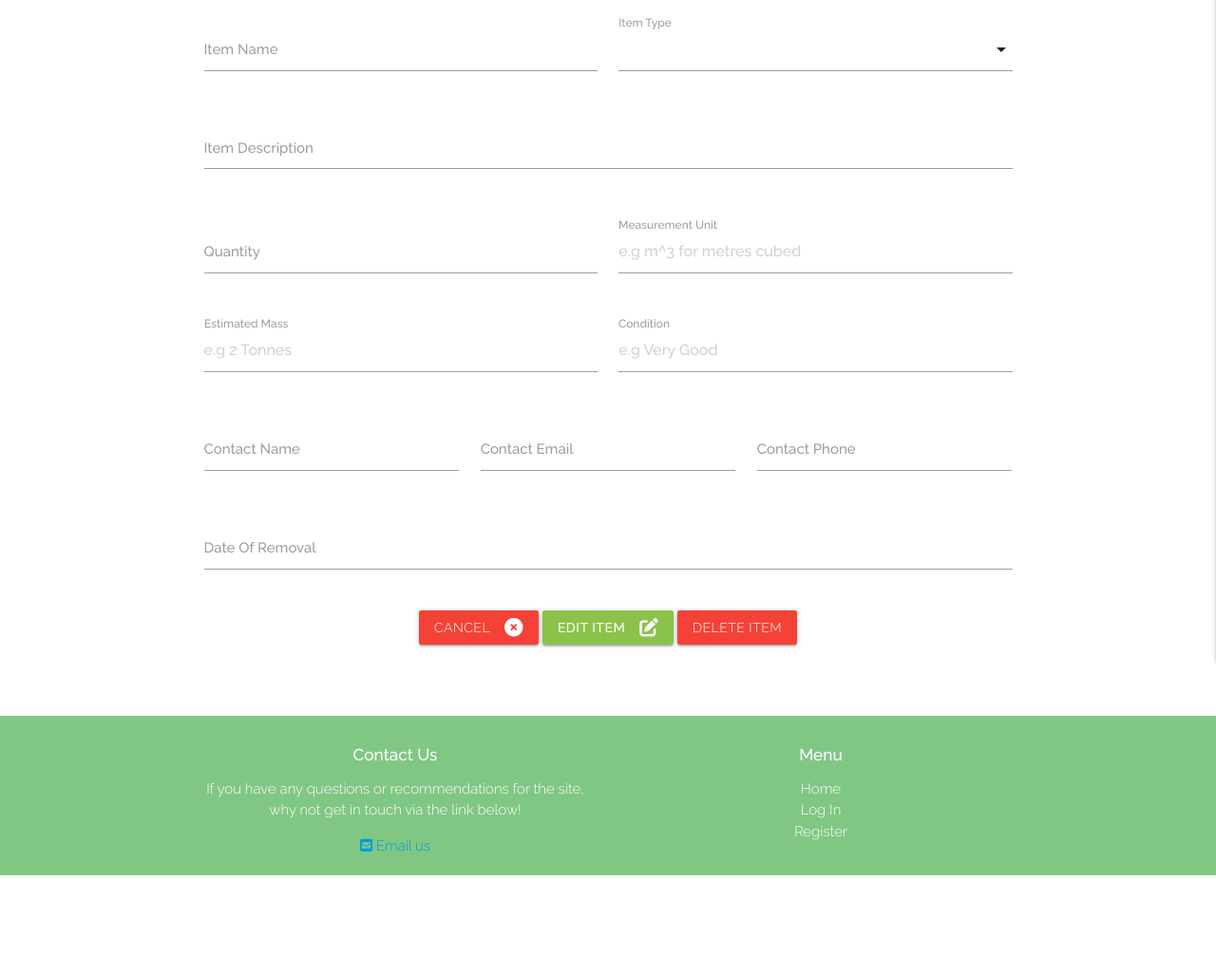
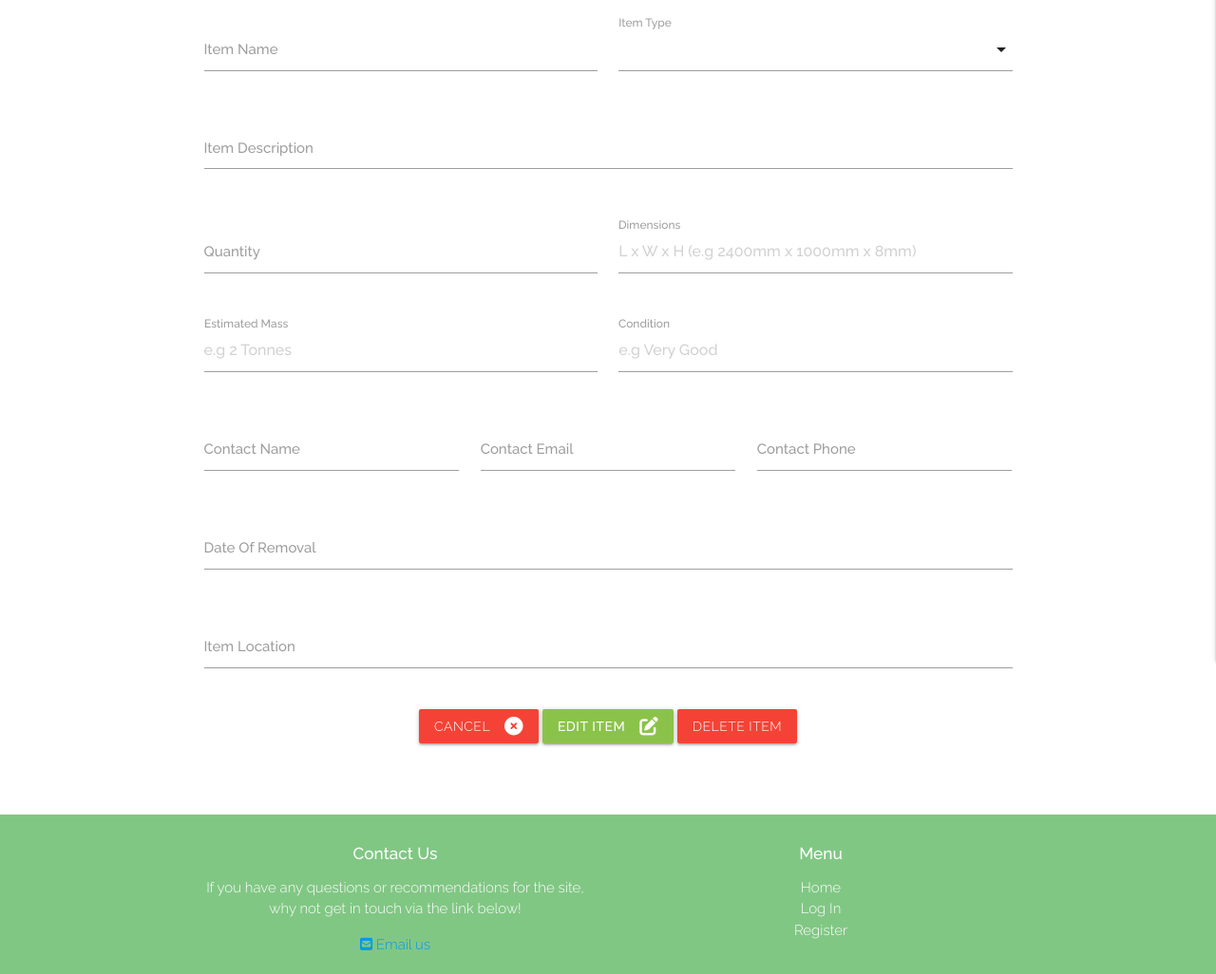
Before and after one commit to marcusnolan/restruction, a Flask app: template templates/edit_item.html in a window 1280 px wide. Shown: the part 164-1190 px from the top of the page at 95% size. Before the commit the page ends 1086 px from the top, so only its background shows below. Run offline with Flask 2, Linux system fonts and the light colour scheme; the template is opened without the code that fills it, so the values that code supplies are empty; some libraries are stand-ins or nearby versions.

Commit message:
User stories testing section of Readme updated and small bug with itel location showing on edit item page fixed

```diff
--- a/templates/edit_item.html
+++ b/templates/edit_item.html
@@ -43,10 +43,10 @@
                         <label for="quantity">Quantity</label>
                     </div>
                     <div class="input-field col s6">
-                        <input placeholder="e.g m^3 for metres cubed" id="measurement_unit" name="measurement_unit"
-                            value="{{ item.measurement_unit }}" type="text" class="validate" minlength="1"
+                        <input placeholder="L x W x H (e.g 2400mm x 1000mm x 8mm)" id="dimensions" name="dimensions"
+                            value="{{ item.dimensions }}" type="text" class="validate" minlength="1"
                             maxlength="50">
-                        <label for="measurement_unit">Measurement Unit</label>
+                        <label for="dimensions">Dimensions</label>
                     </div>
                 </div>
                 <div class="row">
@@ -86,6 +86,14 @@
                     </div>
                 </div>
                 <div class="row">
+                    <div class="input-field col s12">
+                        <input id="item_location" name="item_location" type="text" class="validate" minlength="5"
+                            maxlength="150" value="{{ item.item_location }}"
+                            required>
+                        <label for="item_location">Item Location</label>
+                    </div>
+                </div>
+                <div class="row">
                     <div class="col s12 center-align">
                         <a href="{{ url_for('user_items') }}" class="btn large red">Cancel
                             <i class="fas fa-times-circle right"></i>
```
Also changed, not shown: README.md, static/images/readme/user_story_testing/user_story_testing1.1.png (added), static/images/readme/user_story_testing/user_story_testing1.2a.png (added), static/images/readme/user_story_testing/user_story_testing1.2b.png (added), static/images/readme/user_story_testing/user_story_testing1.3.png (added), static/images/readme/user_story_testing/user_story_testing1.4.png (added), static/images/readme/user_story_testing/user_story_testing1.5.png (added), static/images/readme/user_story_testing/user_story_testing1.6.png (added), static/images/readme/user_story_testing/user_story_testing2.1.png (added), static/images/readme/user_story_testing/user_story_testing2.10.png (added), static/images/readme/user_story_testing/user_story_testing2.2.png (added), static/images/readme/user_story_testing/user_story_testing2.4.png (added), static/images/readme/user_story_testing/user_story_testing2.5.png (added), static/images/readme/user_story_testing/user_story_testing2.6.png (added), 2 more files, 3 other files.
